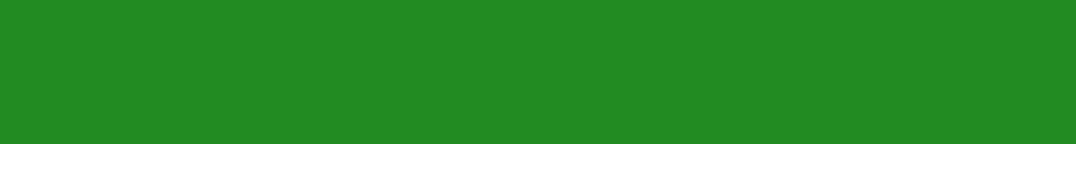
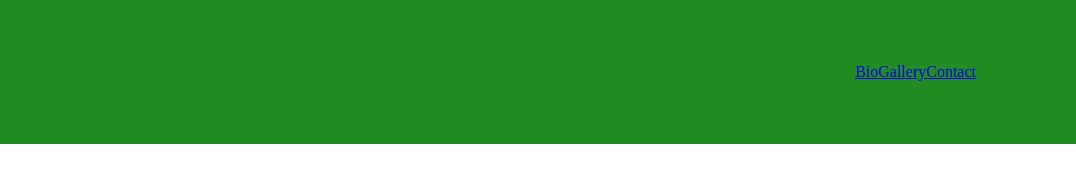
Before and after one commit to brenbil112/frog-bio, a plain HTML site: page index.html in a window 1280 px wide. Shown: the full height of the page, 204-1280 px from the left. Drawn offline with Linux system fonts and the light colour scheme.

Commit message:
header links

```diff
--- a/index.html
+++ b/index.html
@@ -13,6 +13,11 @@
             <div class="header-logo">
                 <img src="images/flumpie.jpg" alt="flumpie">
             </div>
+            <div class="header-links">
+                <a href="#">Bio</a>
+                <a href="#">Gallery</a>
+                <a href="#">Contact</a>
+            </div>
         </nav>
     </div>
 </body>
--- a/styles.css
+++ b/styles.css
@@ -24,3 +24,9 @@ body {
     height: 100px;
     margin-right: auto;
 }
+
+.header-links {
+    display: flex;
+    margin-left: auto;
+    padding: 0px 100px 0px 0px;
+}
```
